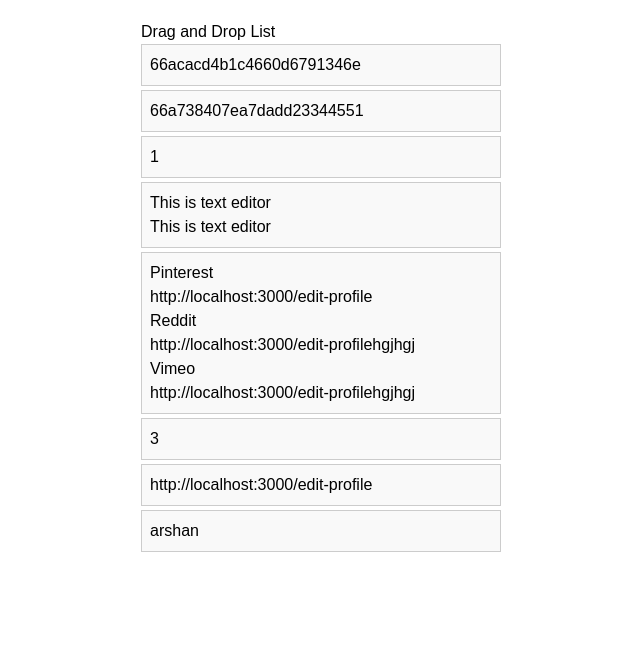
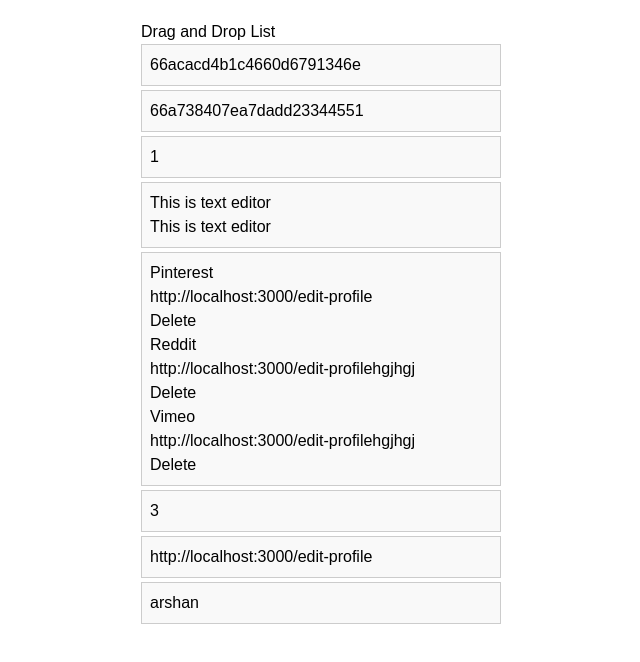
Before and after one commit to arfan4-dev/DnD-project, a React (Vite) app: page / in a window 1280 px wide. Shown: the top 662 px of the page, without its empty margins (319-959 px from the left). Built offline with nearby package versions, Linux system fonts and the light colour scheme.

Commit message:
delete button

```diff
--- a/src/App.jsx
+++ b/src/App.jsx
@@ -17,6 +17,11 @@ const SortableItem = ({ id, name, handleClick, data }) => {
     backgroundColor: '#f9f9f9',
   };
 
+  const handleDelete = (itemId, event) => {
+    event.stopPropagation(); // Prevents click event from propagating to parent div
+    console.log('Clicked item ID:', itemId);
+  };
+
   return (
     <div ref={setNodeRef} style={style} {...attributes} {...listeners} onClick={() => handleClick(id)}>
       {
@@ -29,19 +34,21 @@ const SortableItem = ({ id, name, handleClick, data }) => {
         ) : name === 'socialNetwork' ? (
           <div>
             {data.map((item) => (
-              <>
-              <a key={item._id} href={item.link} target="_blank" rel="noreferrer">{item.name}</a>
-              <div> {item.link} </div>
-              </>
+              <div key={item._id}>
+                <a href={item.link} target="_blank" rel="noreferrer">{item.name}</a>
+                <div>{item.link}</div>
+                <button onClick={(event) => handleDelete(item._id, event)}>Delete</button>
+              </div>
             ))}
           </div>
         ) : (
-          <div> {String(data)} </div> // Fallback rendering for unknown names
+          <div>{String(data)}</div> // Fallback rendering for unknown names
         )
       }
     </div>
   );
 };
+
 
 // Main App component
 const App = () => {
```
